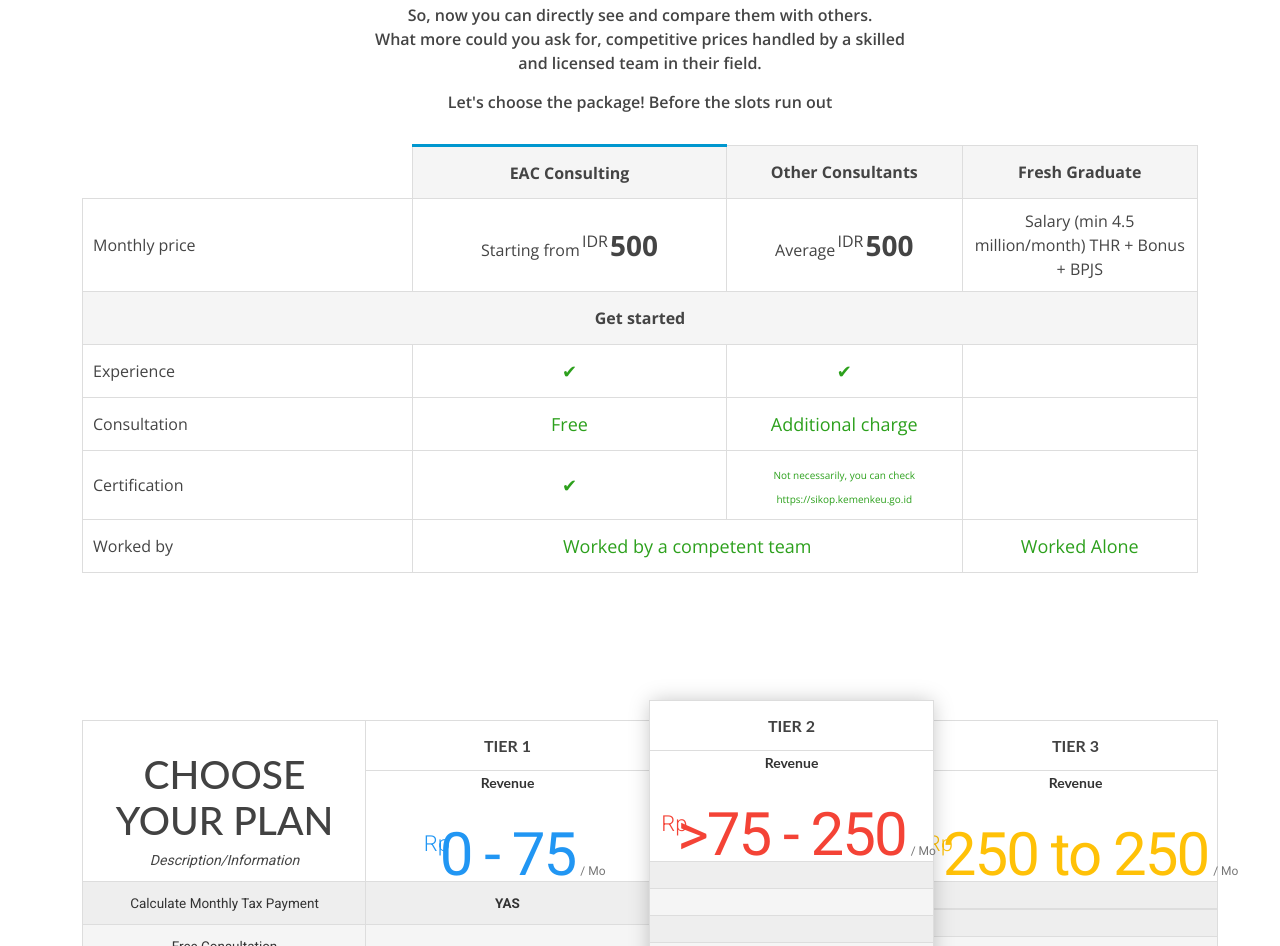
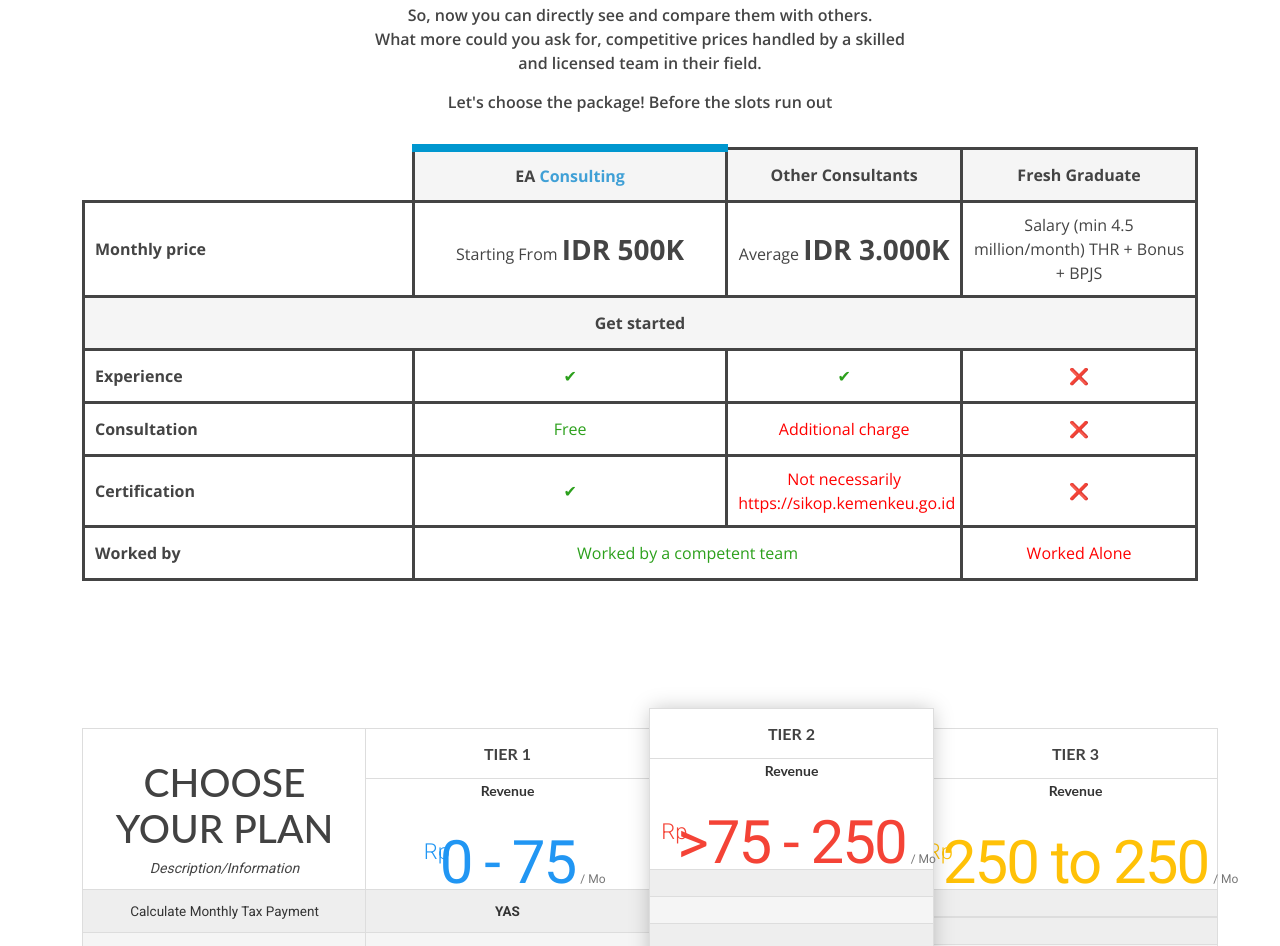
Before and after one commit to nariskandar/esaanugerah, a plain HTML site: page index.html in a window 1280 px wide. Shown: the part 1803-2749 px from the top of the page. Drawn offline with nearby package versions, Linux system fonts and the light colour scheme; animation ran at ten frames a second.

Commit message:
table service

```diff
--- a/assets/css/style.css
+++ b/assets/css/style.css
@@ -1860,7 +1860,7 @@ li.active button {
   background:#F5F5F5;
   color:#000;
 }
-table { border-collapse:collapse; table-layout:fixed; width:100%; }
+table { border-collapse:collapse; table-layout:fixed; width:100%;   }
 th { background:#F5F5F5; display:none; }
 td, th {
   height:53px
@@ -1880,7 +1880,7 @@ td.default {
   border-top:3px solid #A32362;
 }
 .bg-blue {
-  border-top:3px solid #0097CF;
+  border-top:8px solid #0097CF;
 }
 .sep {
   background:#F5F5F5;
@@ -1888,7 +1888,7 @@ td.default {
 }
 .txt-l { font-size:28px; font-weight:bold; }
 .txt-top { position:relative; top:-9px; left:-2px; }
-.tick { font-size:18px; color:#2CA01C; }
+.tick { font-size:16px; color:#2CA01C; }
 .hide {
   border:0;
   background:none;
--- a/index.html
+++ b/index.html
@@ -398,49 +398,53 @@
 
           <article>
 
-
+            <style>
+            th, td {
+                border: 3px solid;
+              }
+              </style>
             <table>
               <thead>
                 <tr>
                   <th class="hide"></th>
-                  <th class="bg-blue default" style="width: 40%;">EAC Consulting</th>
+                  <th class="bg-blue default" style="width: 40%;">EA <span style="color: #40A0D6;">Consulting</span></th>
                   <th class="bg" style="width: 30%;">Other Consultants</th>
                   <th class="bg" style="width: 30%;">Fresh Graduate</th>
                 </tr>
               </thead>
               <tbody>
                 <tr>
-                  <td>Monthly price</td>
-                  <td class="default"><span class="txt-r" >Starting from    </span><span class="txt-top">IDR</span><span class="txt-l" style="font-weight: bold;">500</span></td>
-                  <td class="default"><span class="txt-r" >Average  </span><span class="txt-top">IDR</span><span class="txt-l" style="font-weight: bold;">500</span></td>
+                  <td style="font-weight:bold;">Monthly price</td>
+                  <td class="default"><span class="text-center">Starting From </span><span class="txt-l" style="font-weight: bold;">IDR 500K</span></td>
+                  <td class="default"><span class="text-center">Average </span><span class="txt-l" style="font-weight: bold;">IDR 3.000K</span></td>
                   <!-- <td class="default"><span class="txt-top">IDR</span><span class="txt-l">3</span></td> -->
                   <td class="default"><span class="txt-r" >Salary (min 4.5 million/month) THR + Bonus + BPJS </span></td>
                 </tr>
                 <tr>
-                  <td colspan="5" class="sep" style="text-align: center;">Get started</td>
+                  <td colspan="4" class="sep" style="text-align: center;">Get started</td>
                 </tr>
                 <tr>
-                  <td>Experience</td>
+                  <td style="font-weight:bold;">Experience</td>
                   <td><span class="tick">&#10004;</span></td>
                   <td><span class="tick">&#10004;</span></td>
-                  <td class="default"></td>
+                  <td class="default">&#10060;</td>
                 </tr>
                 <tr>
-                  <td>Consultation</td>
+                  <td style="font-weight:bold;">Consultation</td>
                   <td><span class="tick">Free</span></td>
-                  <td><span class="tick">Additional charge</span></td>
-                  <td class="default"></td>
+                  <td><span style="color : red;">Additional charge</span></td>
+                  <td class="default">&#10060;</td>
                 </tr>
                 <tr>
-                  <td>Certification</td>
+                  <td style="font-weight:bold;">Certification</td>
                   <td><span class="tick">&#10004;</span></td>
-                  <td><span class="tick" style="font-size: x-small;">Not necessarily, you can check https://sikop.kemenkeu.go.id</span></td>
-                  <td class="default"></td>
+                  <td><span style="color : red; " class="tick">Not necessarily https://sikop.kemenkeu.go.id</span></td>
+                  <td class="default">&#10060;</td>
                 </tr>
                 <tr>
-                  <td>Worked by</td>
+                  <td style="font-weight:bold;">Worked by</td>
                   <td colspan="2"><span class="tick">Worked by a competent team	</span></td>
-                  <td class="default"><span class="tick">Worked Alone</span></td>
+                  <td class="default" ><span style="color : red;" class="tick">Worked Alone</span></td>
                 </tr>
 
               </tbody>
```
